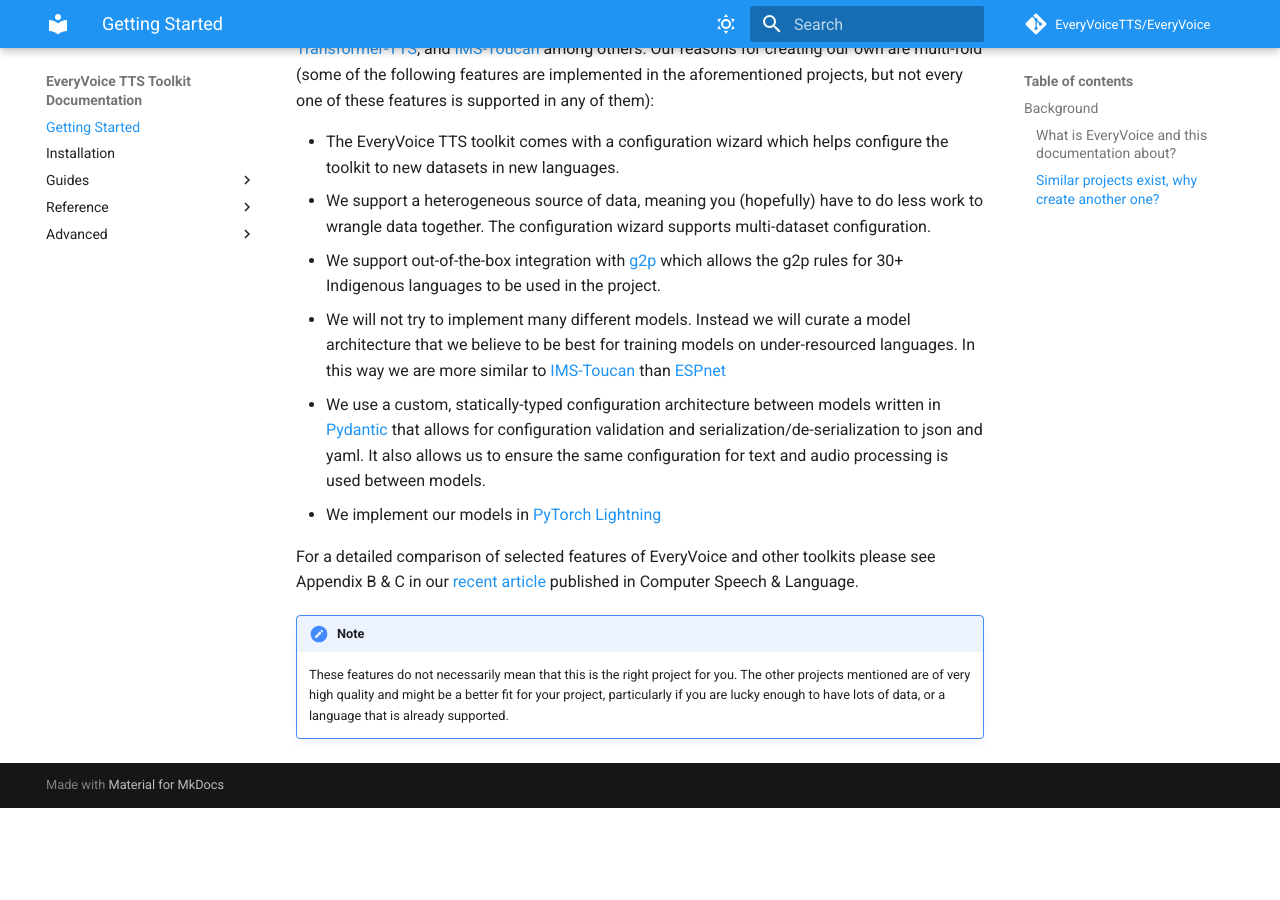
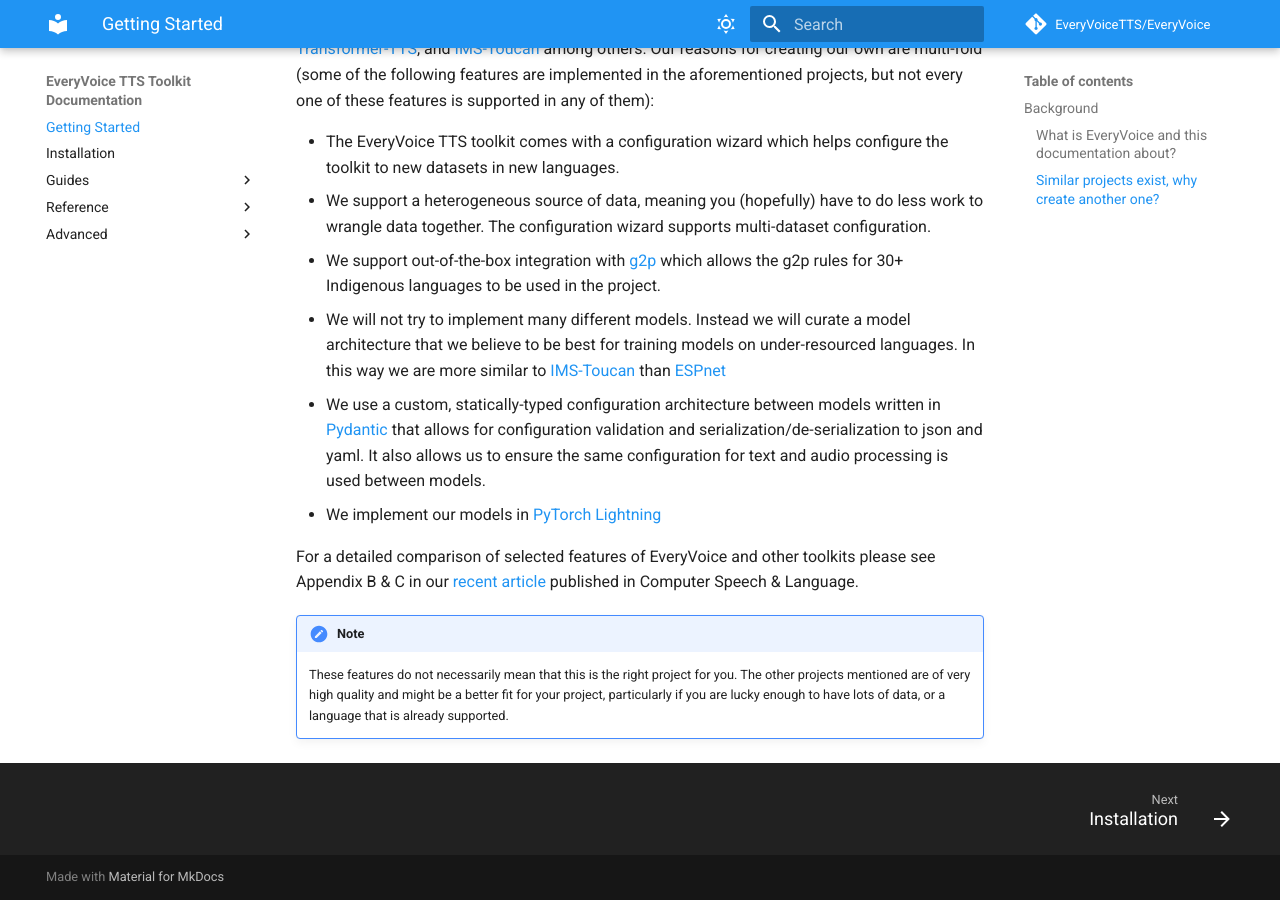
Before and after one commit to EveryVoiceTTS/EveryVoice, an MkDocs documentation site: the page built from docs/index.md, in a window 1280 px wide and 900 px high, scrolled down 1413 px. Built offline with MkDocs 1.6.1 and Material for MkDocs 9.7.7, drawn with Linux system fonts in a browser that asks for light colours; comment, search, counter and statistics services are not loaded; the version menu is left out; before the commit the page ends 2221 px from its top, so only the background shows below that.

Commit message:
docs: activate instant navigation and the navigation footer
Instant navigation turns the site into a single-page app.
footer and Previous and Next links at the bottom of the page.

```diff
--- a/mkdocs.yml
+++ b/mkdocs.yml
@@ -25,6 +25,8 @@
     - content.code.select
     - announce.dismiss
     - content.footnote.tooltips
+    - navigation.instant
+    - navigation.footer
 plugins:
   - search
   - macros
```
